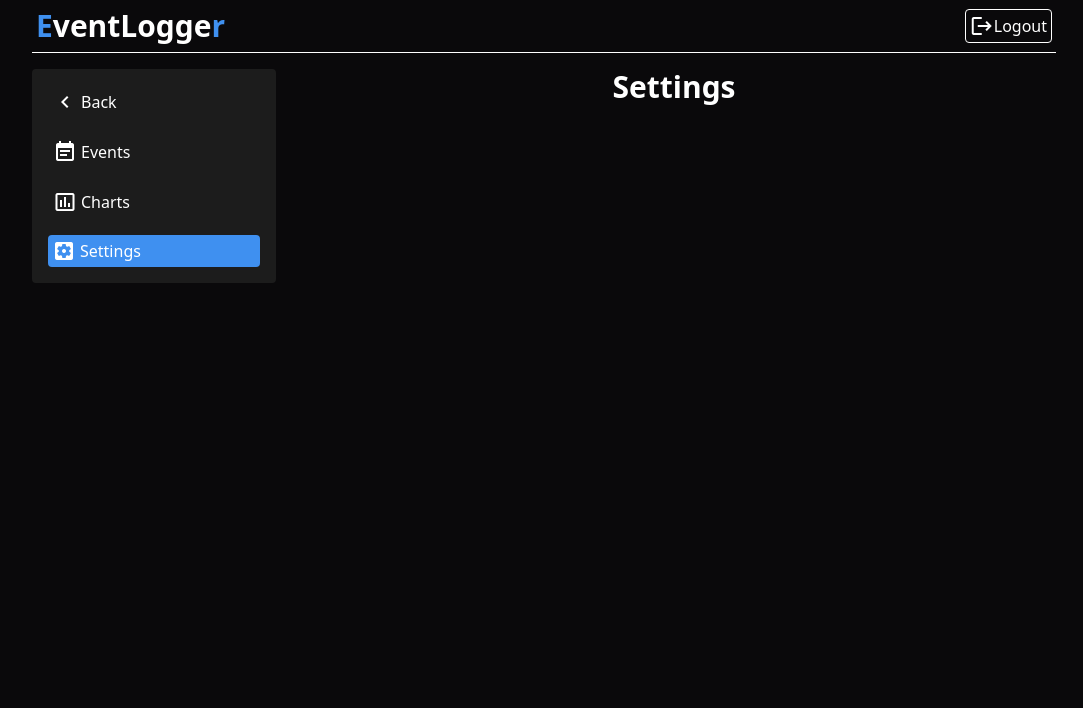
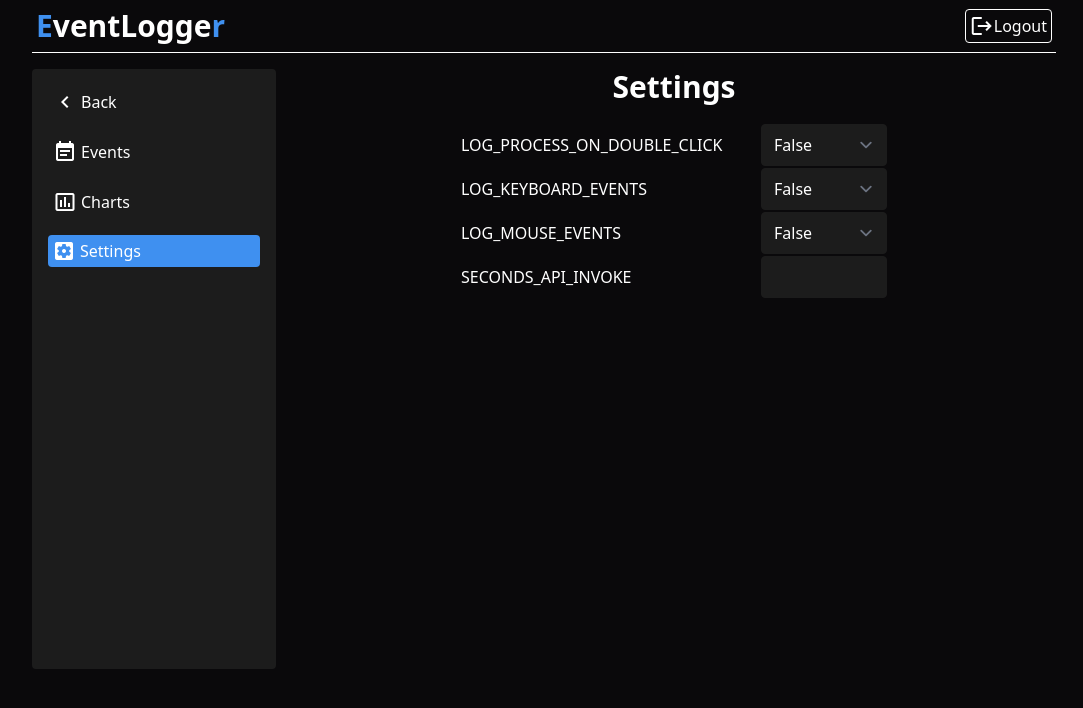
Before and after one commit to nicofretti/EventLogger, a Django app: template Server/templates/settings.html in a window 1280 px wide. Shown: the top 708 px of the page, without its empty margins (96-1179 px from the left). Run offline with Django 3.2, Linux system fonts and the light colour scheme; the template is opened without the code that fills it, so the values that code supplies are empty; some libraries are stand-ins or nearby versions.

Commit message:
Start settings homepage

```diff
--- a/Server/templates/settings.html
+++ b/Server/templates/settings.html
@@ -19,7 +19,7 @@
 {% block content %}
     <div class="grid grid-cols-4 gap-4 mt-4">
         <!-- Action bar -->
-        <div class="flex flex-col bg-th-card rounded text-white space-y-4 p-4">
+        <div class="flex flex-col bg-th-card rounded text-white space-y-4 p-4 min-h-[600px]">
             <a class="flex space-x-1 p-1 border border-th-card rounded
                 hover:border hover:border-white"
                 href="{% url 'homepage' %}">
@@ -45,7 +45,77 @@
         </div>
         <div class="col-span-3 flex flex-col justify-start">
             <h2 class="text-3xl text-white text-center font-bold m-0">Settings</h2>
+            <form class="flex flex-col justify-center items-center mt-4 text-white">
+                {% csrf_token %}
+                <table class="text-white">
 
+                    <thead>
+                        <tr class="mb-4">
+                            <th class="min-w-[300px]"></th>
+                            <th class="w-32"></th>
+                        </tr>
+                    </thead>
+                    <tbody>
+                        <tr>
+                            <td>LOG_PROCESS_ON_DOUBLE_CLICK</td>
+                            <td>
+                                <select id="LOG_PROCESS_ON_DOUBLE_CLICK"
+                                    name="LOG_PROCESS_ON_DOUBLE_CLICK"
+                                    class="bg-th-card w-full text-white border border-th-card rounded">
+                                    {% if logger.settings.LOG_PROCESS_ON_DOUBLE_CLICK %}
+                                        <option value="True" selected="selected">True</option>
+                                        <option value="False">False</option>
+                                    {% else %}
+                                        <option value="False" selected="selected">False</option>
+                                        <option value="True">True</option>
+                                    {% endif %}
+                                </select>
+                            </td>
+                        </tr>
+                        <tr>
+                            <td>LOG_KEYBOARD_EVENTS</td>
+                            <td>
+                                <select id="LOG_KEYBOARD_EVENTS"
+                                        name="LOG_KEYBOARD_EVENTS"
+                                        class="bg-th-card w-full text-white border border-th-card rounded">
+                                    {% if logger.settings.LOG_KEYBOARD_EVENTS %}
+                                        <option value="True" selected="selected">True</option>
+                                        <option value="False">False</option>
+                                    {% else %}
+                                        <option value="False" selected="selected">False</option>
+                                        <option value="True">True</option>
+                                    {% endif %}
+                                </select>
+                            </td>
+                        </tr>
+                        <tr>
+                            <td>LOG_MOUSE_EVENTS</td>
+                            <td>
+                                <select id="LOG_MOUSE_EVENTS"
+                                    name="LOG_MOUSE_EVENTS"
+                                    class="bg-th-card w-full text-white border border-th-card rounded">
+                                {% if settings.LOG_MOUSE_EVENTS %}
+                                    <option value="True" selected="selected">True</option>
+                                    <option value="False">False</option>
+                                {% else %}
+                                    <option value="False" selected="selected">False</option>
+                                    <option value="True">True</option>
+                                {% endif %}
+                                </select>
+                            </td>
+                        </tr>
+                        <tr>
+                            <td>SECONDS_API_INVOKE</td>
+                            <td>
+                                <input type="number" name="SECONDS_API_INVOKE"
+                                    id="SECONDS_API_INVOKE"
+                                    class="bg-th-card w-full text-white border border-th-card rounded"
+                                    value="{{ settings.SECONDS_API_INVOKE }}">
+                            </td>
+                        </tr>
+                    </tbody>
+                </table>
+            </form>
         </div>
     </div>
 {% endblock %}
--- a/Server/theme/static/css/dist/styles.css
+++ b/Server/theme/static/css/dist/styles.css
@@ -730,6 +730,10 @@ select {
   display: block;
 }
 
+.inline-block {
+  display: inline-block;
+}
+
 .flex {
   display: flex;
 }
@@ -758,6 +762,14 @@ select {
   height: 2.5rem;
 }
 
+.h-full {
+  height: 100%;
+}
+
+.min-h-\[600px\] {
+  min-height: 600px;
+}
+
 .w-full {
   width: 100%;
 }
@@ -770,12 +782,56 @@ select {
   width: 18rem;
 }
 
+.w-auto {
+  width: auto;
+}
+
+.w-16 {
+  width: 4rem;
+}
+
+.w-32 {
+  width: 8rem;
+}
+
 .min-w-\[600px\] {
   min-width: 600px;
 }
 
+.min-w-\[500px\] {
+  min-width: 500px;
+}
+
+.min-w-\[400px\] {
+  min-width: 400px;
+}
+
+.min-w-\[300px\] {
+  min-width: 300px;
+}
+
 .max-w-md {
   max-width: 28rem;
+}
+
+.max-w-\[100px\] {
+  max-width: 100px;
+}
+
+.max-w-\[750px\] {
+  max-width: 750px;
+}
+
+.max-w-\[75px\] {
+  max-width: 75px;
+}
+
+.max-w-\[90px\] {
+  max-width: 90px;
+}
+
+.max-w-\[500px\] {
+  max-width: 500px;
 }
 
 .border-collapse {
```
Also changed, not shown: Server/ui/views.py (+7 -2 lines).
